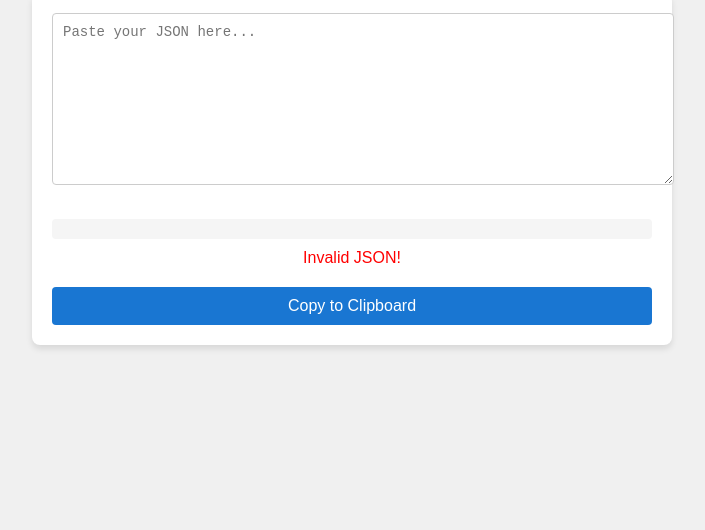
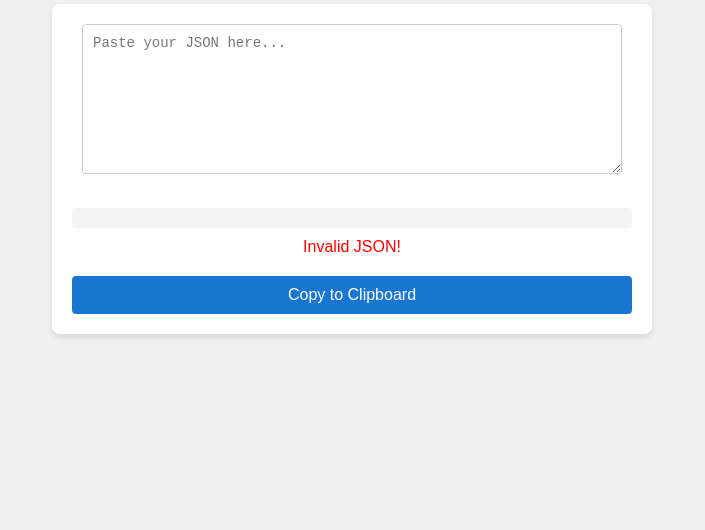
Before and after one commit to 41319/gallery, a plain HTML site: page tc31mod028/index.html in a window 1280 px wide. Shown: the part 270-800 px from the top of the page, without its empty margins (288-993 px from the left). Drawn offline with Linux system fonts and the light colour scheme.

Commit message:
Create or update tc31mod028/index.html

```diff
--- a/tc31mod028/index.html
+++ b/tc31mod028/index.html
@@ -25,9 +25,10 @@
       box-shadow: 0 4px 6px rgba(0, 0, 0, 0.1);
       max-width: 600px;
       width: 100%;
+      box-sizing: border-box;
     }
     textarea {
-      width: 100%;
+      width: calc(100% - 20px);
       height: 150px;
       padding: 10px;
       border: 1px solid #ccc;
@@ -36,6 +37,7 @@
       font-size: 14px;
       margin-bottom: 10px;
       resize: vertical;
+      box-sizing: border-box;
     }
     button {
       background-color: #1976d2;
@@ -47,6 +49,7 @@
       font-size: 16px;
       margin-top: 20px;
       width: 100%;
+      box-sizing: border-box;
     }
     button:hover {
       background-color: #1565c0;
@@ -62,6 +65,7 @@
       font-size: 14px;
       max-height: 200px;
       overflow-y: auto;
+      box-sizing: border-box;
     }
     .copy-success {
       color: green;
@@ -74,7 +78,8 @@
       display: none;
     }
   </style>
-<meta name="apps-name" content="MyApp"></meta></head>
+  <meta name="apps-name" content="MyApp"></meta>
+</head>
 <body>
   <h1>JSON Prettifier</h1>
   <div class="container">
```
